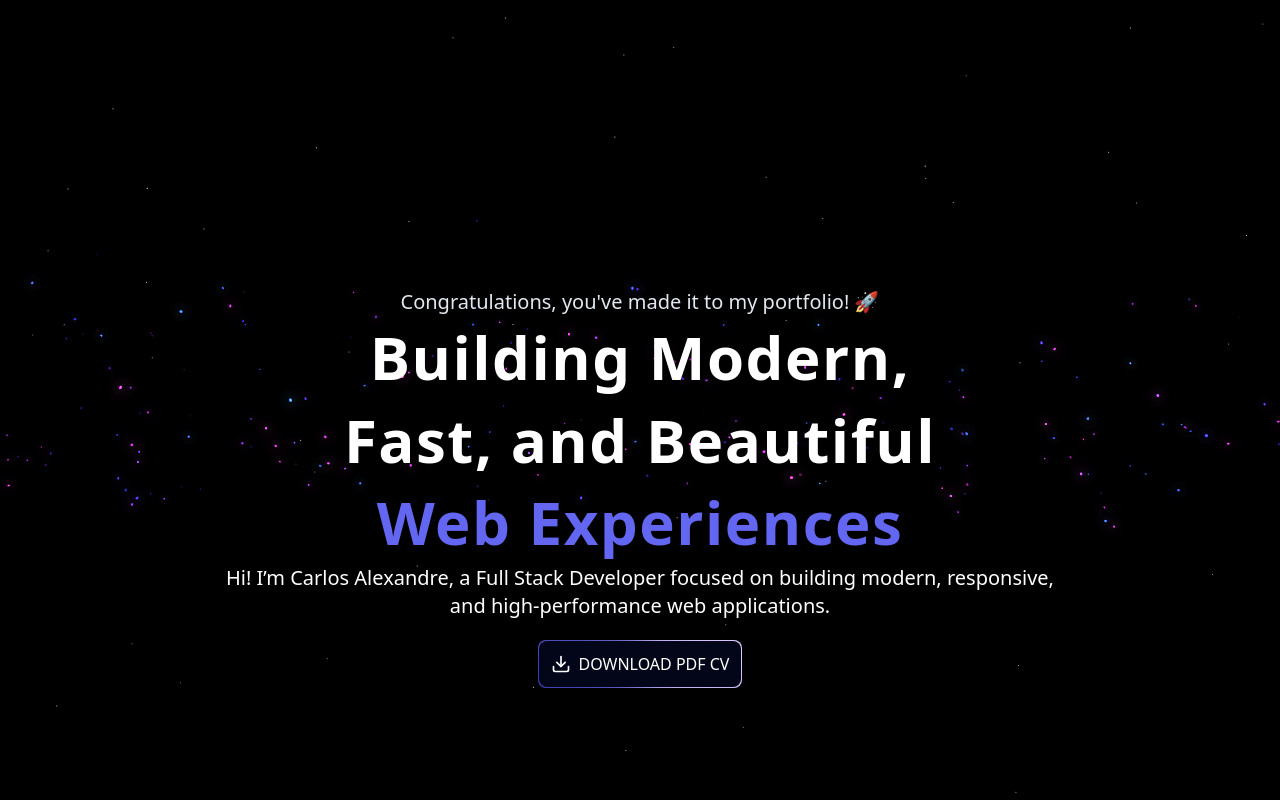
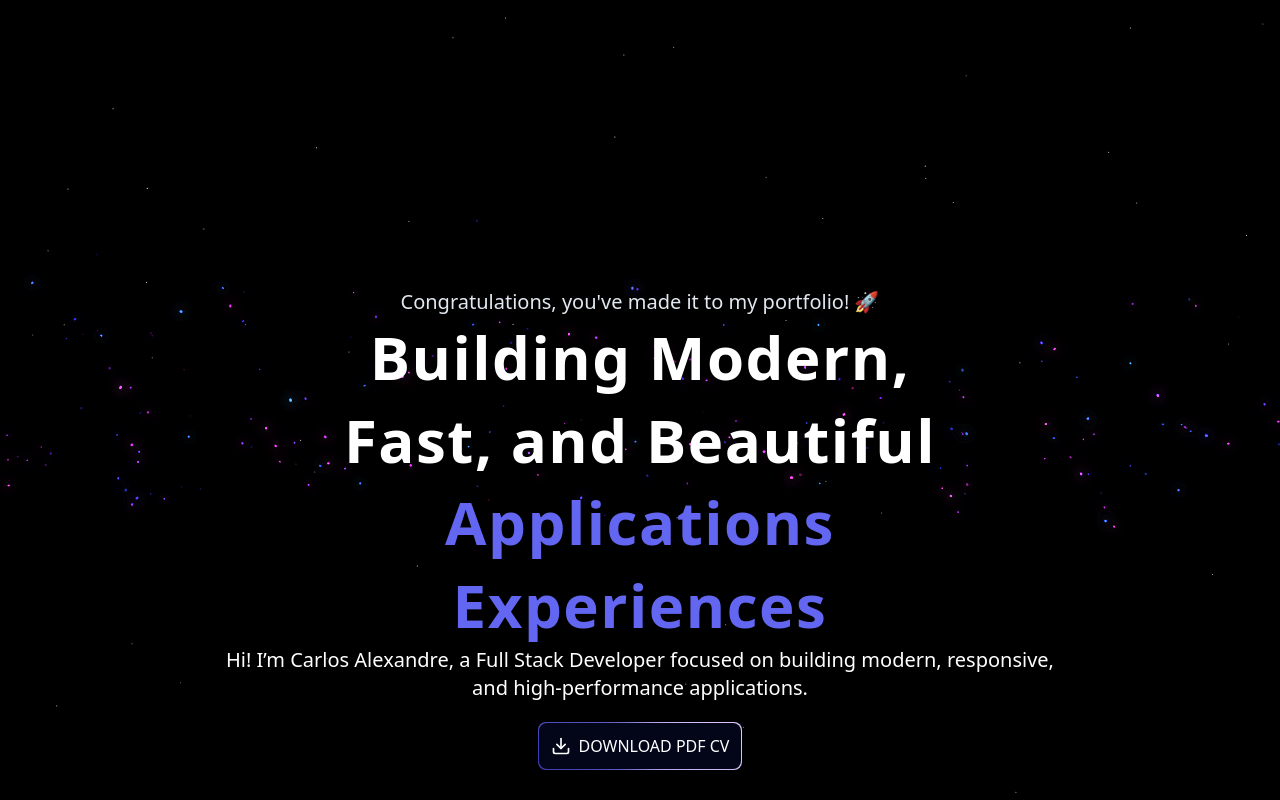
Before and after one commit to DevAle-Souza/portifolio-alex, a Next.js app: page / in a window 1280 px wide. Shown: the top 800 px of the page. Built offline with nearby package versions, Linux system fonts and the light colour scheme.

Commit message:
Update page.tsx

```diff
--- a/src/app/page.tsx
+++ b/src/app/page.tsx
@@ -17,7 +17,7 @@ const words = [
   { word: "Fast," },
   { word: "and" },
   { word: "Beautiful" },
-  { word: "Web", color: "#6366F1" },
+  { word: "Applications", color: "#6366F1" },
   { word: "Experiences", color: "#6366F1" },
 ];
 
@@ -88,7 +88,7 @@ export default function Home() {
           <div className="flex h-full text-md sm:text-xl text-white items-center justify-center text-center max-w-[90%] sm:max-w-[65%] m-auto font-medium">
             <h4>
               Hi! I’m Carlos Alexandre, a Full Stack Developer focused on building
-              modern, responsive, and high-performance web applications.
+              modern, responsive, and high-performance applications.
             </h4>
           </div>
 
```
